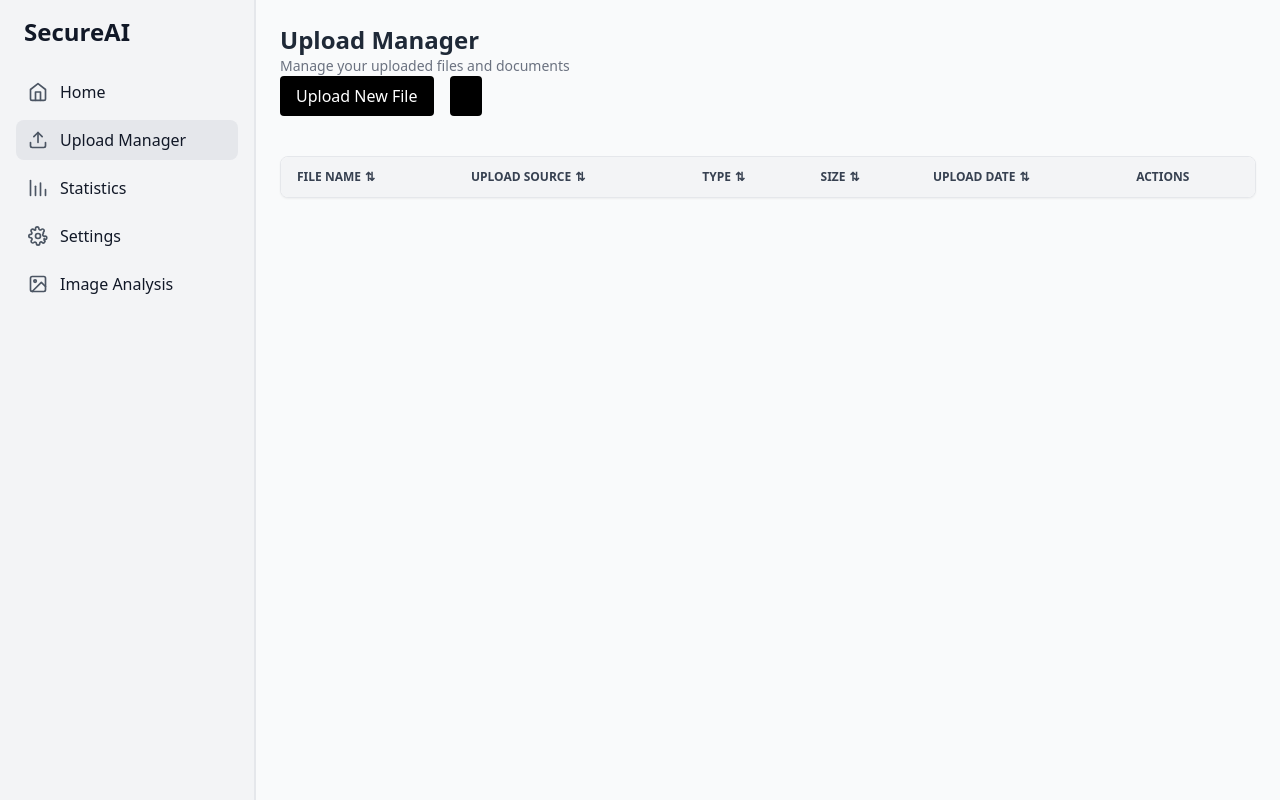
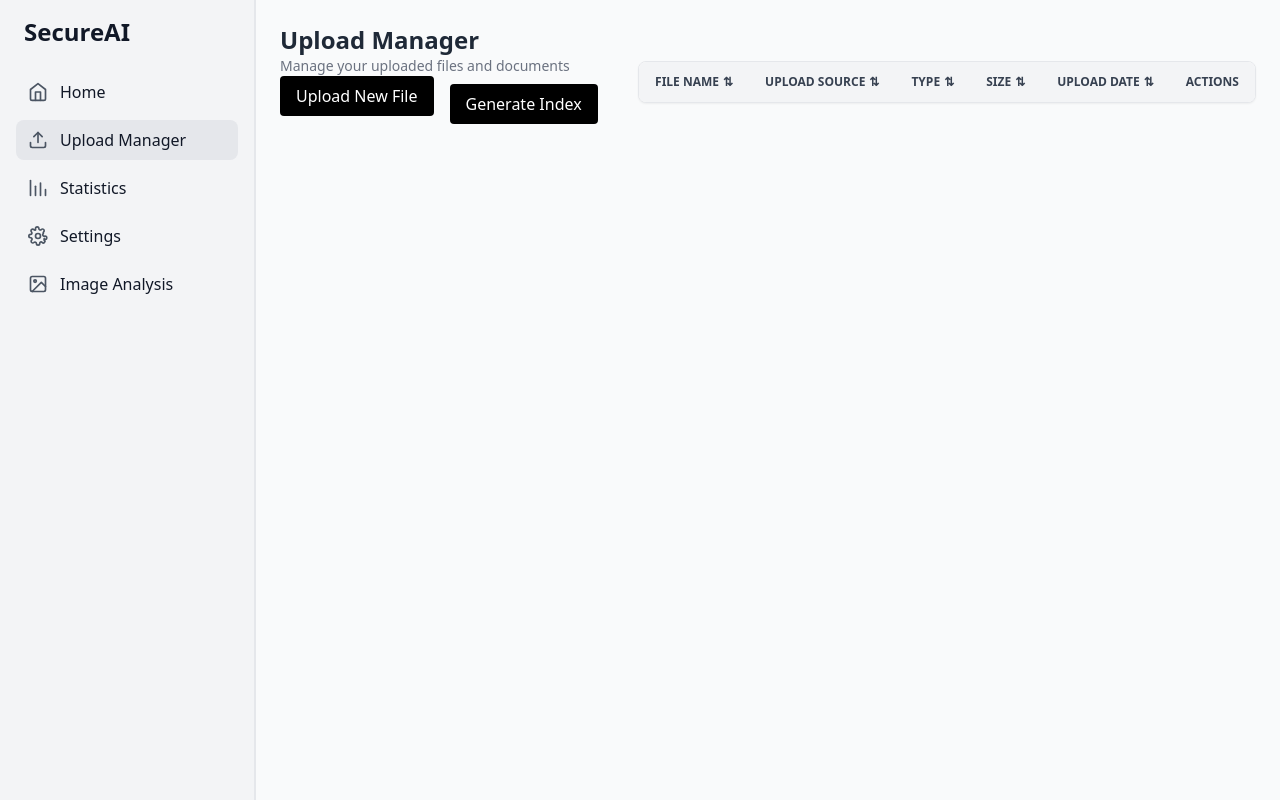
Before and after one commit to rohansehgal/llm-rag-assistant, a Flask app: page /upload in a window 1280 px wide. Run offline with Flask 3, Linux system fonts and the light colour scheme; lists and menus that the app fills with data are empty; some libraries are stand-ins or nearby versions.

Commit message:
kb index

```diff
--- a/backend/templates/upload.html
+++ b/backend/templates/upload.html
@@ -81,7 +81,8 @@
     </button>
   </form>
 
-  <!-- Generate Index -->
+  <!-- Generate Index button and status messages (simplified) -->
+<div x-data="{ status: '', message: '', loading: false }" class="flex items-center space-x-4 mt-2">
   <button
     @click="
       loading = true;
@@ -103,12 +104,10 @@
     class="bg-black text-white px-4 py-2 rounded hover:bg-gray-800 transition"
     :disabled="loading"
   >
-    <template x-if="!loading">Generate Index</template>
-    <template x-if="loading">Generating...</template>
+    Generate Index
   </button>
-</div>
 
-<!-- Status Message -->
+  <!-- Status message -->
   <div x-show="message" class="text-sm px-4 py-2 rounded font-medium"
        :class="{
          'bg-blue-100 text-blue-800': status === 'info',
@@ -117,6 +116,8 @@
        }"
        x-text="message">
   </div>
+</div>
+
 
 
 
```
Lines whose indentation alone changed are shown as unchanged.
